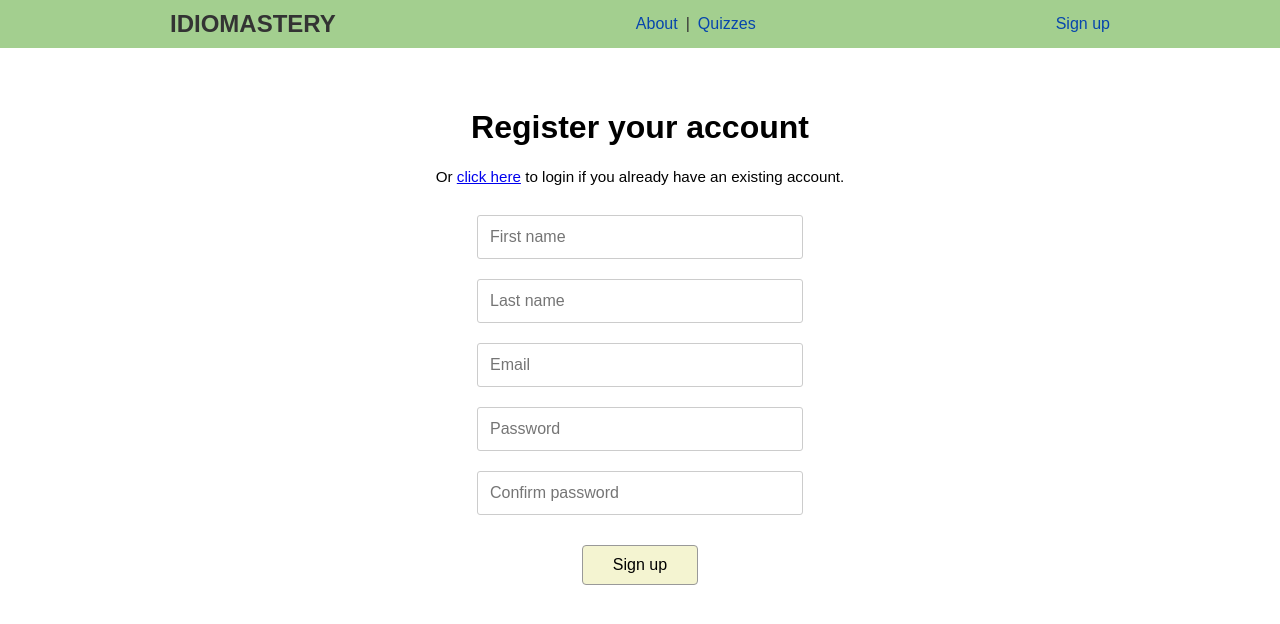
After one commit to ahmadlatif1/idiomastery, a Django app: page /register/ in a window 1280 px wide. The commit adds this page. Shown: the top 624 px of the page. Run offline with Django 5.2, Linux system fonts and the light colour scheme.

Commit message:
log in and register is ready

```diff
--- a/idiomastery/app/static/style.css
+++ b/idiomastery/app/static/style.css
@@ -97,3 +97,43 @@ button:hover {
   color: #007bff;
   font-size: 12px;
 }
+
+.form-container {
+  text-align: center;
+  padding: 40px 20px;
+}
+
+.form-container h1 {
+  font-size: 2rem;
+  font-weight: bold;
+}
+
+.form-container p {
+  margin-top: 10px;
+  font-size: 0.95rem;
+}
+
+.form-container form {
+  margin-top: 20px;
+  display: flex;
+  flex-direction: column;
+  align-items: center;
+}
+
+input {
+  margin: 10px 0;
+  padding: 12px;
+  width: 300px;
+  font-size: 1rem;
+  border: 1px solid #ccc;
+  border-radius: 3px;
+}
+
+button {
+  margin-top: 20px;
+  padding: 10px 30px;
+  background-color: #f4f4d1;
+  border: 1px solid #999;
+  cursor: pointer;
+  border-radius: 4px;
+}
--- a/idiomastery/app/templates/login_page.html
+++ b/idiomastery/app/templates/login_page.html
@@ -8,7 +8,7 @@
     <title>Log In</title>
 </head>
 <body>
-    <header class="header">
+    <div class="header">
         <div class="logo">IDIOMASTERY</div>
         <nav class="nav-links">
           <a href="#">About</a>
@@ -18,12 +18,13 @@
         <div class="auth-link">
           <a href="#">Sign In</a>
         </div>
-      </header>
+      </div>
       <div class="login-container">
         <h1>Welcome Back</h1>
         <p>Welcome back! Please enter your details.</p>
 
         <form>
+           {% csrf_token %}
             <label for="email">Email</label>
             <input type="email" id="email" placeholder="Enter your email">
 
--- /dev/null
+++ b/idiomastery/app/templates/registration.html
@@ -0,0 +1,36 @@
+<!DOCTYPE html>
+<html lang="en">
+<head>
+    <meta charset="UTF-8">
+    <meta name="viewport" content="width=device-width, initial-scale=1.0">
+    {% load static %}
+    <link rel="stylesheet" href="{% static 'style.css' %}">
+    <title>Log In</title>
+</head>
+<header>
+    <div class="header">
+        <div class="logo">IDIOMASTERY</div>
+        <nav class="nav-links">
+          <a href="#">About</a>
+          <span class="separator">|</span>
+          <a href="#">Quizzes</a>
+        </nav>
+        <div class="auth-link">
+          <a href="#">Sign up</a>
+        </div>
+  </header>
+
+  <div class="form-container">
+    <h1>Register your account</h1>
+    <p>
+      Or <a href="#">click here</a> to login if you already have an existing account.
+    </p>
+    <form>
+      <input type="text" placeholder="First name" required />
+      <input type="text" placeholder="Last name" required />
+      <input type="email" placeholder="Email" required />
+      <input type="password" placeholder="Password" required />
+      <input type="password" placeholder="Confirm password" required />
+      <button type="submit">Sign up</button>
+    </form>
+  </div>
```
Also changed, not shown: idiomastery/app/templates/register.html (deleted, +0 -9 lines).
